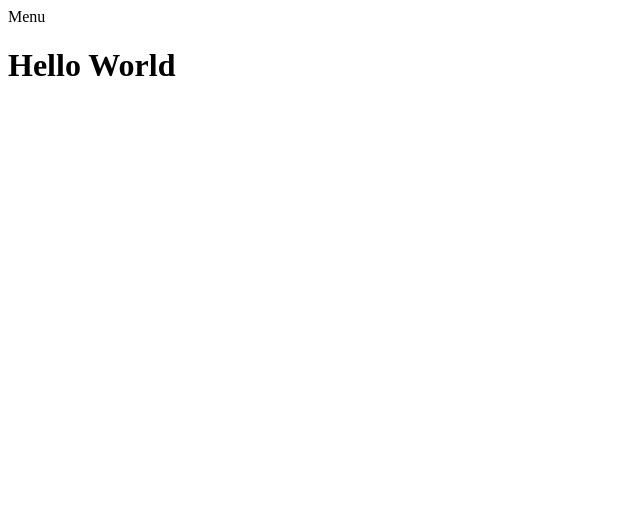
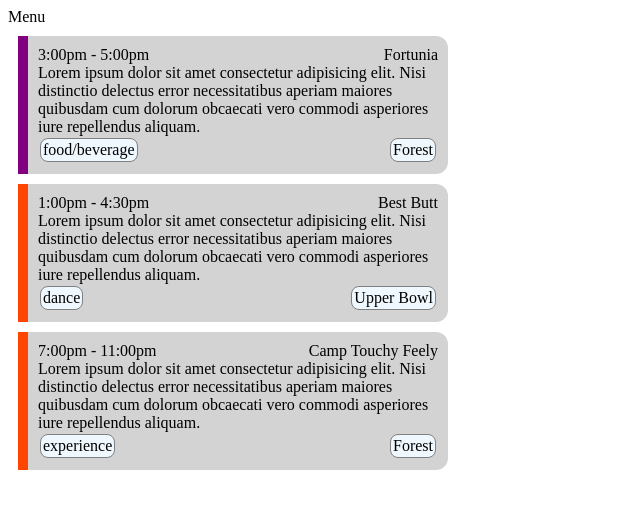
Before and after one commit to WWW-Wizards/SOAK-WWW, a React (Vite) app: page / in a window 1280 px wide. Shown: the top 508 px of the page, without its empty margins (0-640 px from the left). Built offline with nearby package versions, Linux system fonts and the light colour scheme.

Commit message:
feat: Establishes basic structure for events data display

```diff
--- a/src/components/EventMain.jsx
+++ b/src/components/EventMain.jsx
@@ -2,6 +2,7 @@ import React from "react";
 import Menu from "./menu/Menu";
 
 import { useMenu } from "../state/StateProvider";
+import { EventList } from "./List/EventList";
 
 function EventMain() {
   // state
@@ -10,7 +11,7 @@ function EventMain() {
   return (
     <main>
       <Menu />
-      <h1>Hello World</h1>
+      <EventList />
     </main>
   );
 }
--- /dev/null
+++ b/src/components/details/EventDetails.jsx
@@ -0,0 +1,27 @@
+import React from "react";
+
+export const EventDetails = (event) => {
+  const date = {
+    Thursday: "blue",
+    Friday: "purple",
+    Saturday: "orangered",
+    Sunday: "pink",
+  };
+
+  return (
+    <div
+      className="event-details"
+      style={{ "--date-color": [date[event.day]] }}
+    >
+      <div className="event-details-title">
+        <div>{event.time}</div>
+        <div>{event.camp}</div>
+      </div>
+      <div>{event.description}</div>
+      <div className="event-details-pill-group">
+        <div>{event.category}</div>
+        <div>{event.zone}</div>
+      </div>
+    </div>
+  );
+};
--- /dev/null
+++ b/src/components/list/EventList.jsx
@@ -0,0 +1,11 @@
+import React from "react";
+import events from "../../../assets/data/sample.json";
+import { EventDetails } from "../details/EventDetails";
+
+export const EventList = () => {
+  const eventList = events["SOAK 2024"].map((event) => {
+    return <EventDetails {...event} />;
+  });
+
+  return <div className="event-list">{eventList}</div>;
+};
```
